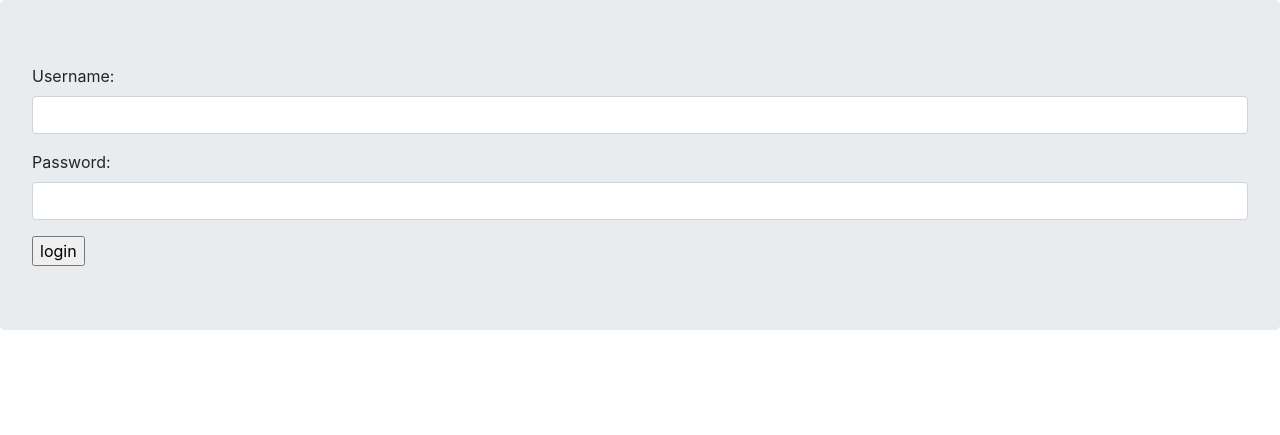
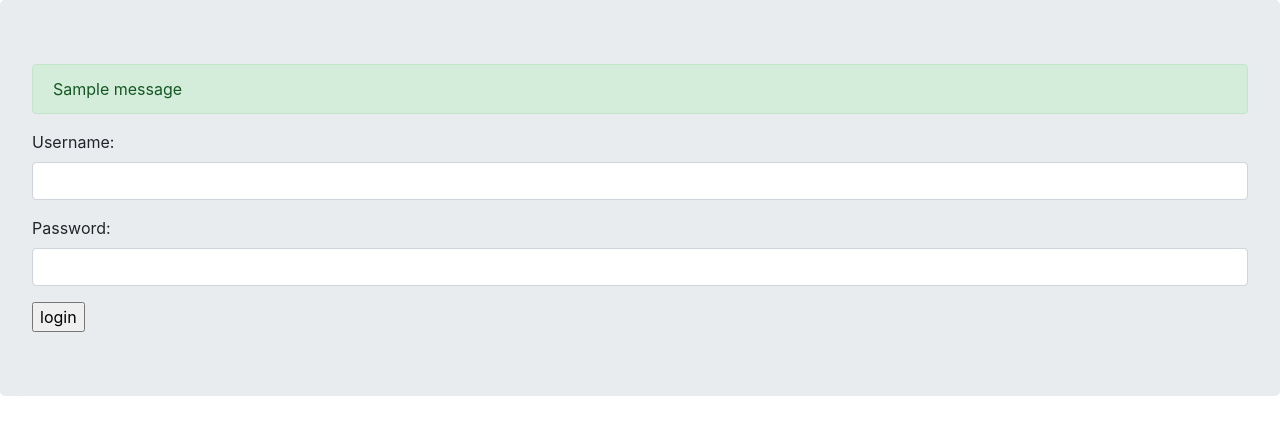
Before and after one commit to kheybar/Simple-Blog, a Django app: page /accounts/login/ in a window 1280 px wide. Shown: the part 56-491 px from the top of the page. Run offline with Django 3.2, Linux system fonts and the light colour scheme; one stand-in notice (Sample message) is shown.

Commit message:
add message for login system.

```diff
--- a/accounts/views.py
+++ b/accounts/views.py
@@ -1,6 +1,6 @@
 from django.shortcuts import render, redirect
-from django.urls import reverse_lazy
 from django.contrib.auth import authenticate, login
+from django.contrib import messages
 from .forms import UserLoginForm
 
 
@@ -13,8 +13,10 @@ def user_login(request):
             user = authenticate(request, username=username, password=password) # if user not found in DB, return None
             if user is not None:
                 login(request, user) # this method => set user to request and use in MVT
+                messages.success(request=request, message='you logged in successfully.', extra_tags='success') # befor redirect
                 return redirect('blog:all_articles')
-
+            else:
+                messages.error(request=request, message='wrong username or password', extra_tags='warning') # extra_tags: for send anythings with message like bootstrap classes
     else:
         form = UserLoginForm()
     return render(request, 'accounts/login.html', {'form': form})
--- a/templates/base.html
+++ b/templates/base.html
@@ -11,6 +11,7 @@
 
     {% include "inc/navbar.html"%}
     <div class="jumbotron">
+        {% include "inc/messages.html"%}
         {% block content %}{% endblock %}
     </div>
 
--- /dev/null
+++ b/templates/inc/messages.html
@@ -0,0 +1,9 @@
+{% if messages %}
+
+    {% for message in messages %}
+        <p {% if message.tags %} class='alert alert-{{ message.tags }}' {% endif %}>
+            {{ message }}
+        </p>
+    {% endfor %}
+
+{% endif %}
```
Also changed, not shown: db.sqlite3.
